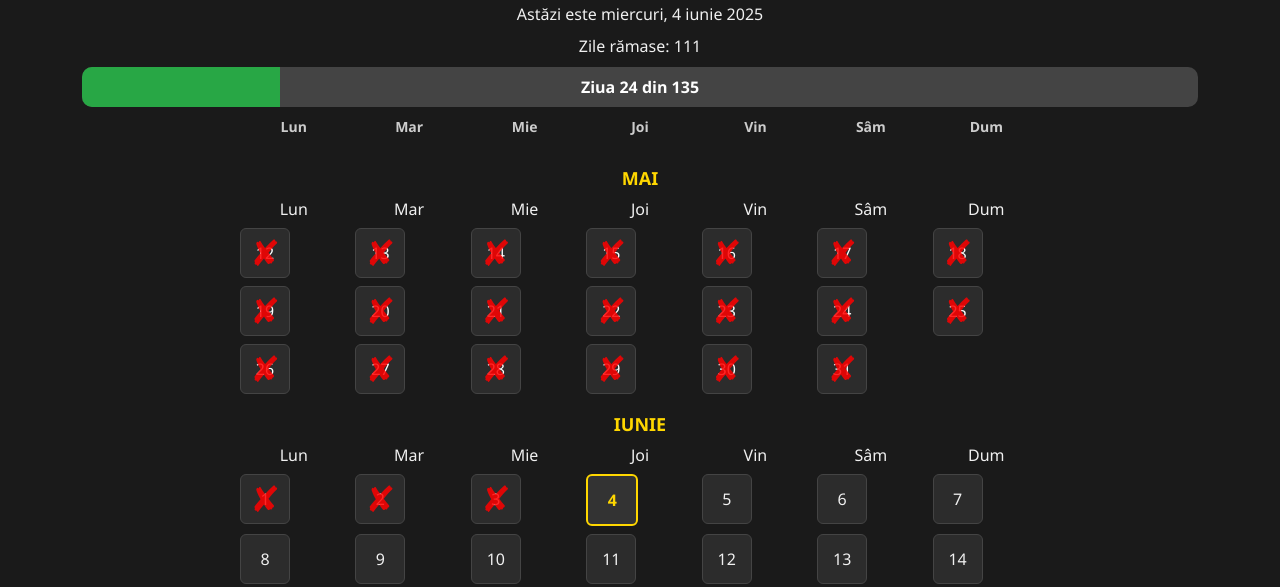
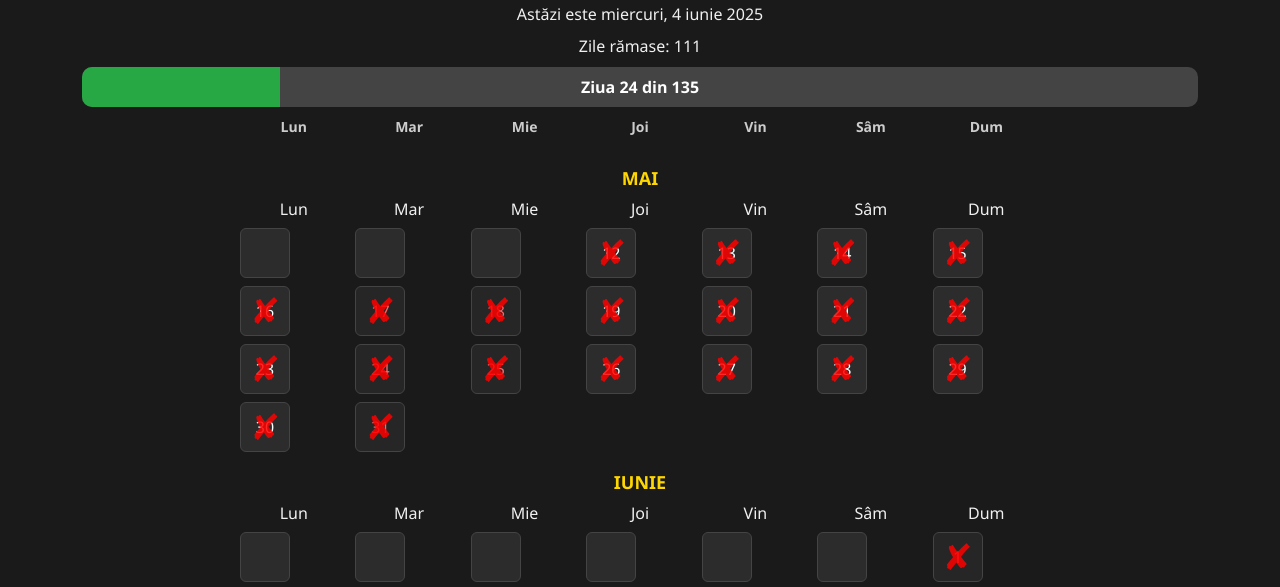
Before and after one commit to Adrian2393/CalendarAMR, a plain HTML site: page index.html in a window 1280 px wide. Shown: the part 161-748 px from the top of the page. Drawn offline with Linux system fonts and the light colour scheme.

Commit message:
Update index.html

```diff
--- a/index.html
+++ b/index.html
@@ -23,6 +23,7 @@
     .countdown, .today-date { margin: 10px 0; font-size: 16px; }
     footer { margin-top: 40px; font-size: 14px; color: #aaa; }
     .month-break { grid-column: span 7; text-align: center; padding: 10px 0 0; font-weight: bold; font-size: 18px; color: #ffd700; text-transform: uppercase; }
+    .weekend { background-color: #262626; color: #ff6666; }
   </style>
 </head>
 <body>
@@ -44,12 +45,12 @@
   <footer>&copy; EUFOR ROT II &mdash; Calendar actualizat automat zilnic.</footer>
 
   <script>
-    const start = new Date("2025-05-12"); // Noua dată de început (luni)
+    const start = new Date("2025-05-12"); // luni
     const end = new Date("2025-09-23");
     const today = new Date();
     today.setHours(0, 0, 0, 0);
 
-    const totalDays = Math.floor((end - start) / (1000 * 60 * 60 * 24)) + 1; // va fi 135 zile
+    const totalDays = Math.floor((end - start) / (1000 * 60 * 60 * 24)) + 1;
     const currentDay = Math.floor((today - start) / (1000 * 60 * 60 * 24)) + 1;
 
     const progressBar = document.getElementById("progress-bar");
@@ -79,12 +80,13 @@
       date.setDate(start.getDate() + i);
 
       const currentMonth = date.toLocaleDateString("ro-RO", { month: 'long' });
-      if (currentMonth !== lastMonth) {
+      const isFirstOfMonth = date.getDate() === 1;
+
+      if (currentMonth !== lastMonth || isFirstOfMonth) {
         const monthLabel = document.createElement("div");
         monthLabel.classList.add("month-break");
         monthLabel.textContent = currentMonth.toUpperCase();
         calendarEl.appendChild(monthLabel);
-        lastMonth = currentMonth;
 
         weekdays.forEach(day => {
           const div = document.createElement('div');
@@ -92,11 +94,28 @@
           div.textContent = day;
           calendarEl.appendChild(div);
         });
+
+        const firstDayOfMonth = new Date(date.getFullYear(), date.getMonth(), 1);
+        const jsDay = firstDayOfMonth.getDay();
+        const weekdayIndex = (jsDay + 6) % 7;
+
+        for (let j = 0; j < weekdayIndex; j++) {
+          const empty = document.createElement("div");
+          empty.classList.add("day");
+          calendarEl.appendChild(empty);
+        }
+
+        lastMonth = currentMonth;
       }
 
       const day = document.createElement("div");
       day.classList.add("day");
       day.textContent = date.getDate();
+
+      const jsDay = date.getDay(); // 0 = duminică, 6 = sâmbătă
+      if (jsDay === 0 || jsDay === 6) {
+        day.classList.add("weekend");
+      }
 
       if (date < today) {
         day.classList.add("past");
```
